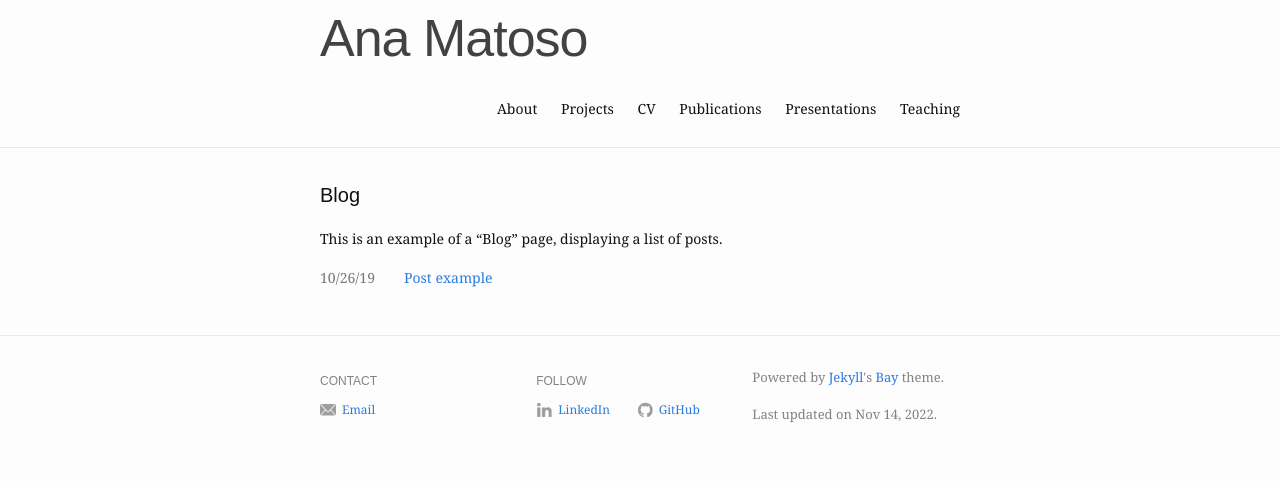
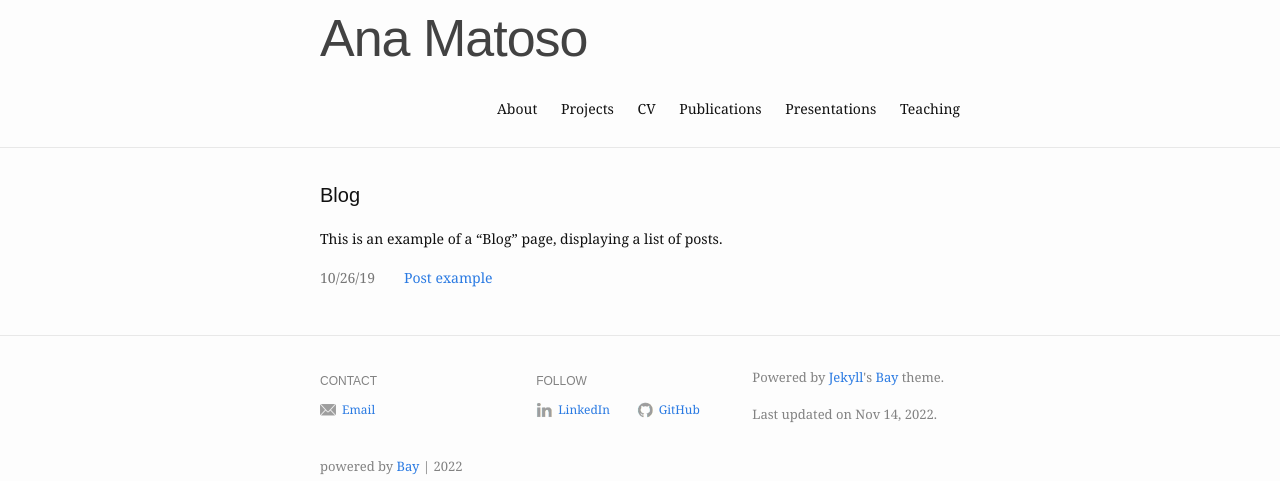
Before and after one commit to ZhanweiGao/1bestzhanweigao.github.io, a Jekyll site: the page built from blog.md, in a window 1280 px wide, cut to the strip 0-481 px from the top of the page. Built offline with Jekyll 4.4.1, drawn with Linux system fonts in a browser that asks for light colours.

Commit message:
Update _config.yml

```diff
--- a/_config.yml
+++ b/_config.yml
@@ -24,7 +24,7 @@ header:
     - name: Teaching
 
 footer:
-  show_powered_by: False
+  show_powered_by: true
   contact:
     - name: Email
       value: Email
```
